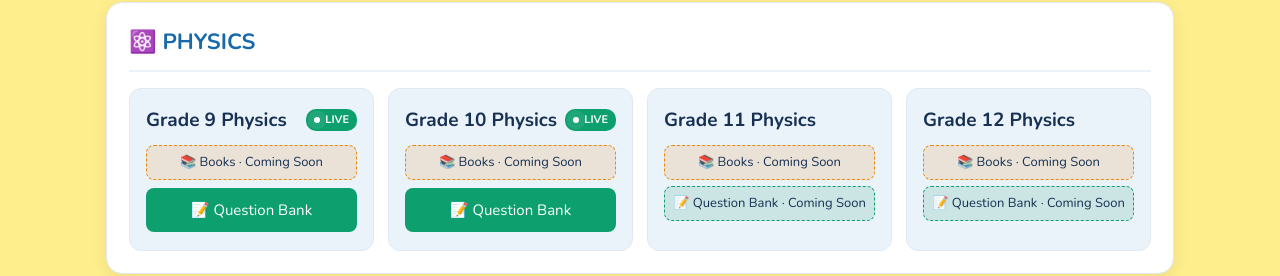
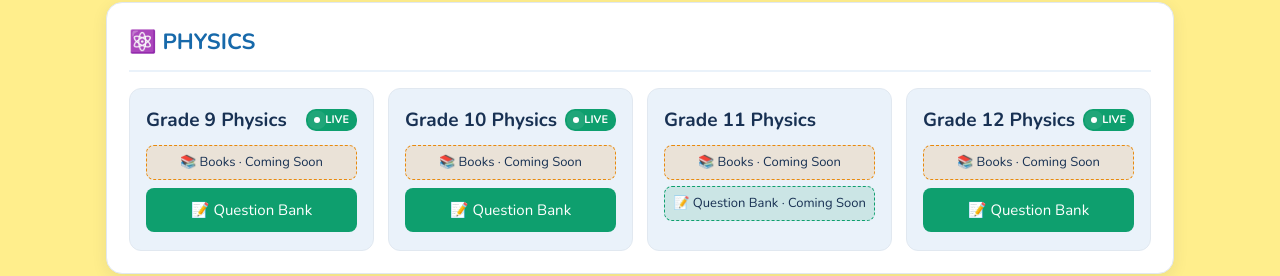
Before and after one commit to phy-27/phy-27.github.io, a plain HTML site: page index.html in a window 1280 px wide. Shown: the part 557-833 px from the top of the page. Drawn offline with nearby package versions, Linux system fonts and the light colour scheme.

Commit message:
Update index.html

```diff
--- a/index.html
+++ b/index.html
@@ -376,7 +376,7 @@ const DATA = {
     { grade: 9,  books: "", qb: "https://phy-27.github.io/g9-question-bank.html", chapters: [] },
     { grade: 10, books: "", qb: "https://phy-27.github.io/g10-physics-question-bank.html", chapters: [] },
     { grade: 11, books: "", qb: "", chapters: [] },
-    { grade: 12, books: "", qb: "", chapters: [] }
+    { grade: 12, books: "", qb: "https://phy-27.github.io/g12-physics-question-bank.html", chapters: [] }
   ],
   mathematics: [
     { grade: 9,  books: "", qb: "", chapters: [] },
```
